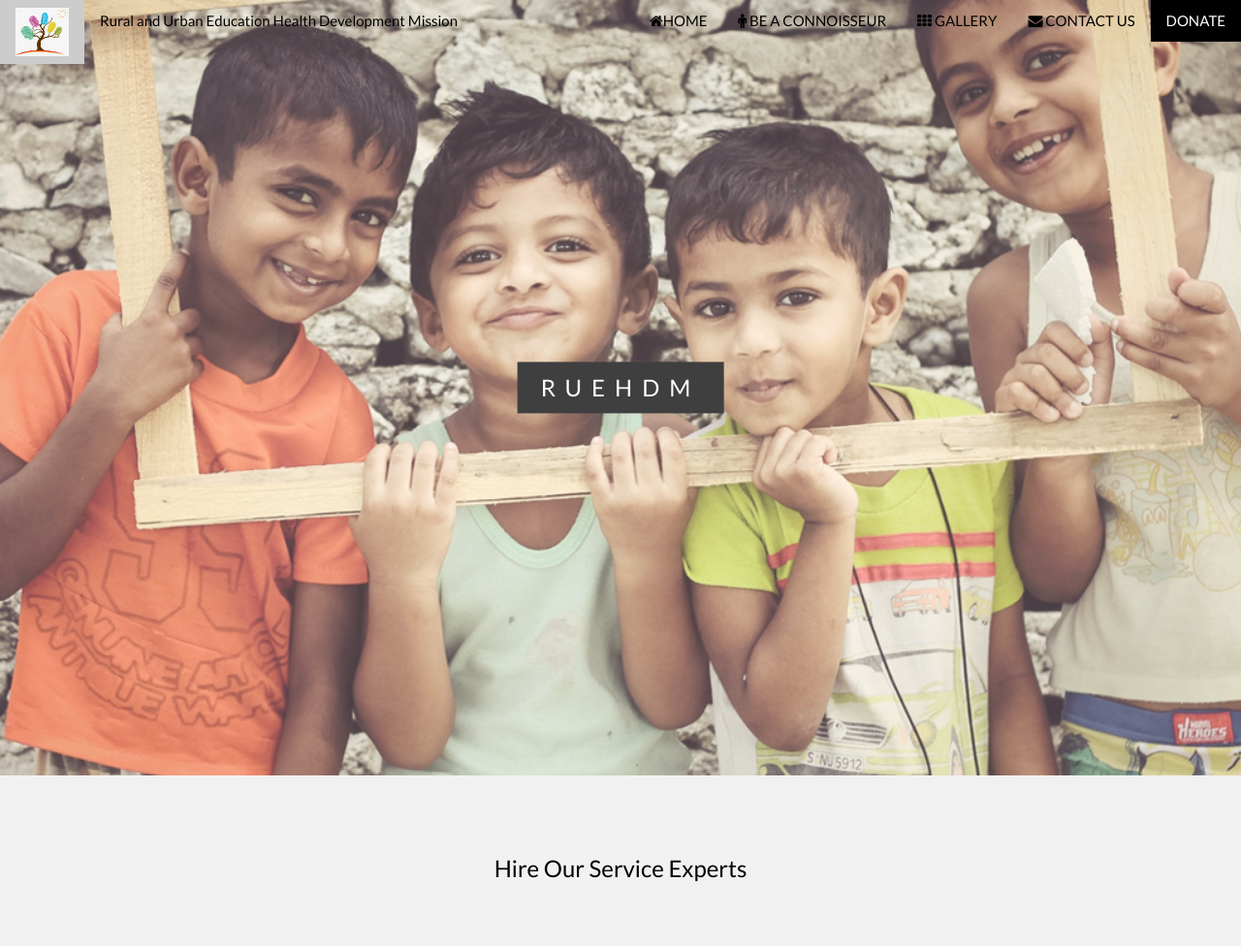
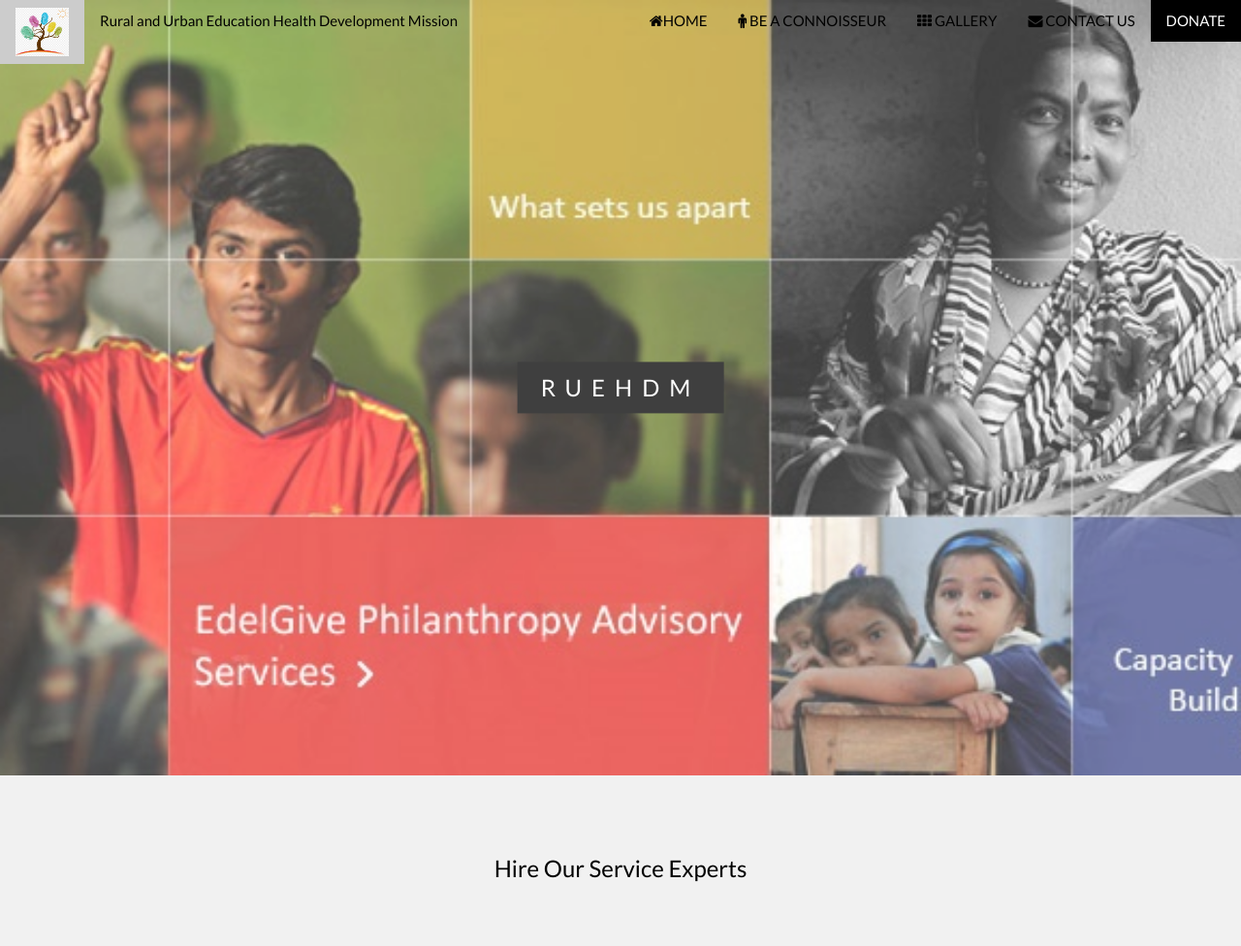
Before and after one commit to Jagrit-vishwa/RUEHDM, a PHP site: page /servicePage.html in a window 1280 px wide. Shown: the top 976 px of the page at 97% size. Run offline with PHP 8.4, Linux system fonts and the light colour scheme; some libraries are stand-ins or nearby versions.

Commit message:
banner added + css

```diff
--- a/assets/css/main.css
+++ b/assets/css/main.css
@@ -21,7 +21,7 @@ body, html {
 }
 
 /* Create a Parallax Effect */
-.bgimg-1, .bgimg-2, .bgimg-3 {
+.bgimg-1, .bgimg-2, .bgimg-3, .bgimg-4, .bgimg-5 {
     background-attachment: fixed;
     background-position: center;
     background-repeat: no-repeat;
@@ -37,7 +37,7 @@ body, html {
 
 /* Second image (Gallery) */
 .bgimg-2 {
-    background-image: url("../w3images/NGOimg.jpg");
+    background-image: url("../w3images/slide1.jpg");
     background-color: #cccccc;
     min-height: 400px;
 }
@@ -49,6 +49,20 @@ body, html {
     min-height: 400px;
 }
 
+/* Fourth image (Service-Page LOGO. Full height) */
+.bgimg-4 {
+    background-image: url("../w3images/ngo-banner.jpg");
+    background-color: #cccccc;
+    min-height: 100%;
+}
+
+/* Fifth image (Gallery-Page LOGO. Full height) */
+.bgimg-5 {
+    background-image: url("../w3images/slide1.jpg");
+    background-color: #cccccc;
+    min-height: 100%;
+}
+
 .w3-wide {letter-spacing: 10px;}
 .w3-hover-opacity {cursor: pointer;}
 
--- a/galleryPage.html
+++ b/galleryPage.html
@@ -41,7 +41,7 @@
         </div>
 
         <!-- First Image with Logo Text -->
-            <div class="bgimg-1 w3-display-container w3-opacity-min" >
+            <div class="bgimg-5 w3-display-container w3-opacity-min" >
                 <div class="w3-display-middle" style="white-space:nowrap;" id="home">
                     <span class="w3-center w3-padding-large w3-black w3-xlarge w3-wide w3-animate-opacity">RUEHDM</span>
                 </div>
--- a/servicePage.html
+++ b/servicePage.html
@@ -41,7 +41,7 @@
         </div>
 
         <!-- First Image with Logo Text -->
-            <div class="bgimg-1 w3-display-container w3-opacity-min" >
+            <div class="bgimg-4 w3-display-container w3-opacity-min" >
                 <div class="w3-display-middle" style="white-space:nowrap;" id="home">
                     <span class="w3-center w3-padding-large w3-black w3-xlarge w3-wide w3-animate-opacity">RUEHDM</span>
                 </div>
```
Also changed, not shown: assets/w3images/NGOimg.jpg (deleted), assets/w3images/banner3.jpg (added), assets/w3images/contact.jpg (deleted), assets/w3images/contact1.jpg (deleted), assets/w3images/happy-faces.jpg (added), assets/w3images/ngo-banner.jpg (added), assets/w3images/ngos-in-india.png (deleted), assets/w3images/slide1.jpg (added).
